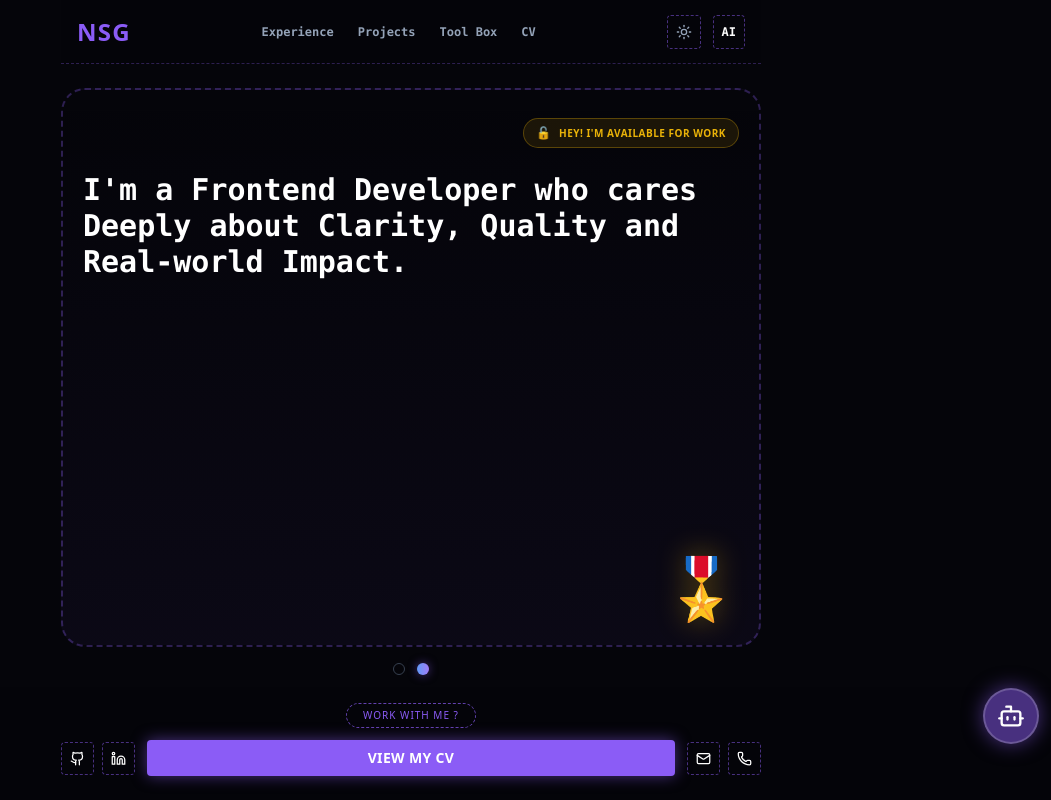
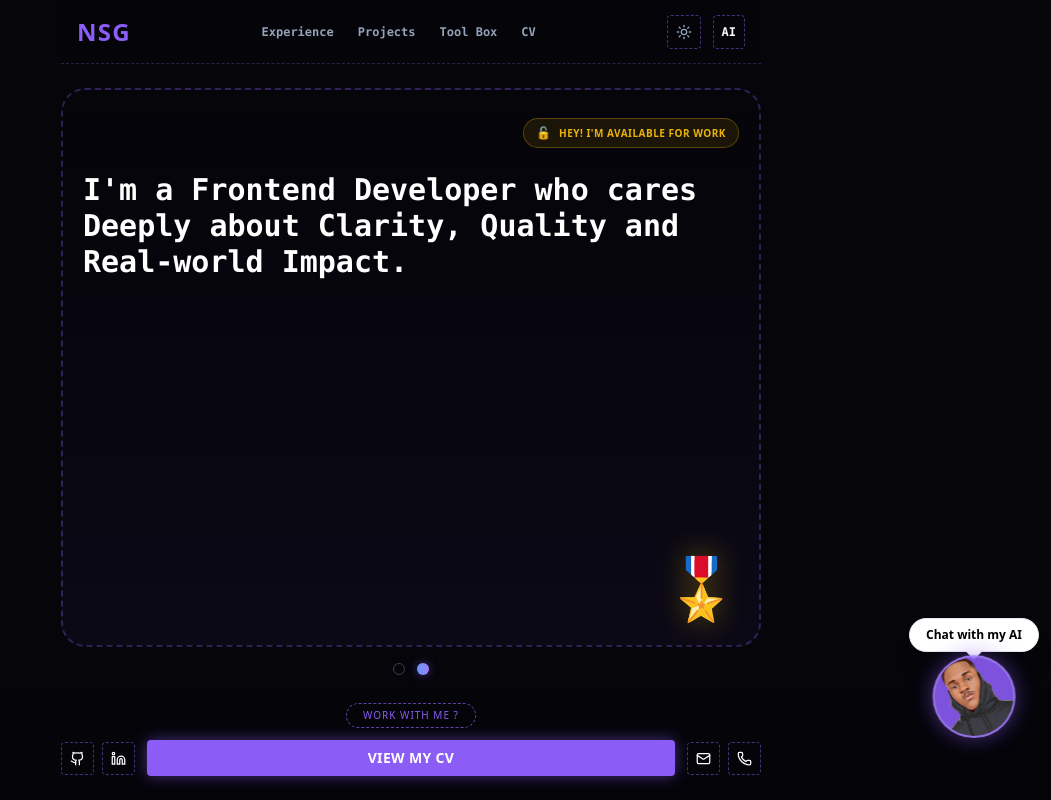
Before and after one commit to nenshallom/portfolio, a Next.js app: page / in a window 1280 px wide. Shown: the whole page, without its empty margins (229-1280 px from the left). Built offline with nearby package versions, Linux system fonts and the light colour scheme.

Commit message:
Fix: AI button UI/UX

```diff
--- a/app/api/chat/route.ts
+++ b/app/api/chat/route.ts
@@ -24,7 +24,7 @@ export async function POST(req: Request) {
     PROJECTS:
     ${projects.map((p: any) => `
       - Title: ${p.title}
-      - Stack: ${p.tags?.join(", ")}
+      - Stack: ${p.tags?.join(", ")}]\
       - Description: ${p.description?.join(". ")}
     `).join("\n")}
   `;
--- a/components/DraggableChatWidget.tsx
+++ b/components/DraggableChatWidget.tsx
@@ -2,8 +2,9 @@
 
 import { useState, useRef, useEffect } from "react";
 import { motion, AnimatePresence } from "framer-motion";
-import { Bot, X, Send } from "lucide-react";
-import { useUI } from "../context/UIContext"; // <--- Import Context
+import { X, Send } from "lucide-react";
+import Image from "next/image";
+import { useUI } from "../context/UIContext";
 
 interface Message {
   id: string;
@@ -12,8 +13,6 @@ interface Message {
 }
 
 export default function DraggableChatWidget() {
-  // REMOVE local state: const [isOpen, setIsOpen] = useState(false);
-  // USE global state:
   const { isAiOpen, toggleAi } = useUI();
 
   const [messages, setMessages] = useState<Message[]>([]);
@@ -21,8 +20,25 @@ export default function DraggableChatWidget() {
   const [isLoading, setIsLoading] = useState(false);
   const messagesEndRef = useRef<HTMLDivElement>(null);
 
+  // --- NEW: State for Attention Animation ---
+  const [showAttention, setShowAttention] = useState(false);
+
   useEffect(() => {
-    if (isAiOpen) { // Updated to use isAiOpen
+    // 1. Show the greeting on mount
+    setShowAttention(true);
+
+    // 2. Hide it after 6 seconds
+    const timer = setTimeout(() => {
+      setShowAttention(false);
+    }, 6000);
+
+    return () => clearTimeout(timer);
+  }, []);
+
+  useEffect(() => {
+    if (isAiOpen) {
+      // Stop animation if user opens the chat
+      setShowAttention(false);
       messagesEndRef.current?.scrollIntoView({ behavior: "smooth" });
     }
   }, [messages, isAiOpen, isLoading]);
@@ -59,19 +75,65 @@ export default function DraggableChatWidget() {
         drag
         dragMomentum={false}
         dragConstraints={{ left: 0, right: 0, top: 0, bottom: 500 }}
-        className="fixed bottom-14 right-3 z-50 cursor-grab active:cursor-grabbing"
+        // Updated container to stack Tooltip + Button vertically
+        className="fixed bottom-14 right-3 z-50 cursor-grab active:cursor-grabbing flex flex-col items-center gap-3"
       >
-        <button
-          onClick={toggleAi} // Updated to use toggleAi
-          className="w-14 h-14 bg-primary bg-opacity-50 text-black dark:text-white rounded-full shadow-[0_0_20px_rgba(139,92,246,0.5)] flex items-center justify-center border-2 border-white/20 hover:scale-110 transition-transform"
+        {/* --- NEW: Floating Text Bubble --- */}
+        <AnimatePresence>
+          {showAttention && !isAiOpen && (
+             <motion.div
+               initial={{ opacity: 0, y: 10, scale: 0.8 }}
+               animate={{ opacity: 1, y: 0, scale: 1 }}
+               exit={{ opacity: 0, y: 10, scale: 0.8 }}
+               className="bg-white text-black text-xs font-bold px-4 py-2 rounded-full shadow-xl whitespace-nowrap relative border border-gray-200"
+             >
+               Chat with my AI
+               {/* Tiny Arrow pointing down */}
+               <div className="absolute -bottom-1.5 left-1/2 -translate-x-1/2 w-3 h-3 bg-white rotate-45 border-b border-r border-gray-200"></div>
+             </motion.div>
+          )}
+        </AnimatePresence>
+        {/* ---------------------------------- */}
+
+        <motion.button
+          onClick={() => {
+            toggleAi();
+            setShowAttention(false); // Immediately stop animation on click
+          }}
+          // --- NEW: Bouncing Animation ---
+          animate={showAttention && !isAiOpen ? {
+            y: [0, -10, 0], // Move up and down
+            scale: [1, 1.05, 1] // Pulse slightly
+          } : {
+            y: 0,
+            scale: 1
+          }}
+          transition={{
+            duration: 2, // Slow, gentle bounce
+            repeat: Infinity,
+            repeatType: "loop",
+            ease: "easeInOut"
+          }}
+          // -------------------------------
+          className="w-10 md:w-20 h-10 md:h-20 bg-primary bg-opacity-90 text-white rounded-full shadow-[0_0_20px_rgba(139,92,246,0.5)] flex items-center justify-center border-2 border-white/20 hover:scale-110 transition-transform overflow-hidden relative"
         >
-          {/* Icons automatically swap based on global state */}
-          {isAiOpen ? <X size={24} /> : <Bot size={28} />}
-        </button>
+          {isAiOpen ? (
+            <X size={24} />
+          ) : (
+            <div className="relative w-full h-full">
+               <Image
+                 src="/images/myAI2.png"
+                 alt="My AI"
+                 fill
+                 className="object-cover"
+               />
+            </div>
+          )}
+        </motion.button>
       </motion.div>
 
       <AnimatePresence>
-        {isAiOpen && ( // Updated to use isAiOpen
+        {isAiOpen && (
           <motion.div
             initial={{ opacity: 0, scale: 0.9, y: 20 }}
             animate={{ opacity: 1, scale: 1, y: 0 }}
@@ -80,11 +142,17 @@ export default function DraggableChatWidget() {
           >
              {/* Header */}
              <div className="bg-primary/10 p-4 border-b border-primary/20 flex items-center gap-2 justify-between">
-                <div className="flex items-center gap-2">
-                    <Bot size={18} className="text-primary" />
+                <div className="flex items-center gap-3">
+                    <div className="relative w-8 h-8 rounded-full overflow-hidden border border-primary/50">
+                        <Image
+                          src="/images/myAI2.png"
+                          alt="AI"
+                          fill
+                          className="object-cover"
+                        />
+                    </div>
                     <span className="font-bold text-white text-sm">Ask AI about me</span>
                 </div>
-                {/* Close button inside modal */}
                 <button onClick={toggleAi} className="text-gray-400 hover:text-white">
                     <X size={18} />
                 </button>
@@ -99,6 +167,12 @@ export default function DraggableChatWidget() {
                 )}
                 {messages.map((m) => (
                    <div key={m.id} className={`flex ${m.role === 'user' ? 'justify-end' : 'justify-start'}`}>
+                      {m.role === 'assistant' && (
+                        <div className="w-6 h-6 rounded-full overflow-hidden relative border border-gray-700 mr-2 shrink-0">
+                           <Image src="/images/myAI2.png" alt="AI" fill className="object-cover" />
+                        </div>
+                      )}
+
                       <div className={`max-w-[85%] p-3 rounded-xl text-xs ${
                          m.role === 'user'
                          ? 'bg-primary text-white rounded-tr-none'
```
Also changed, not shown: public/images/myAI2.png (added).
